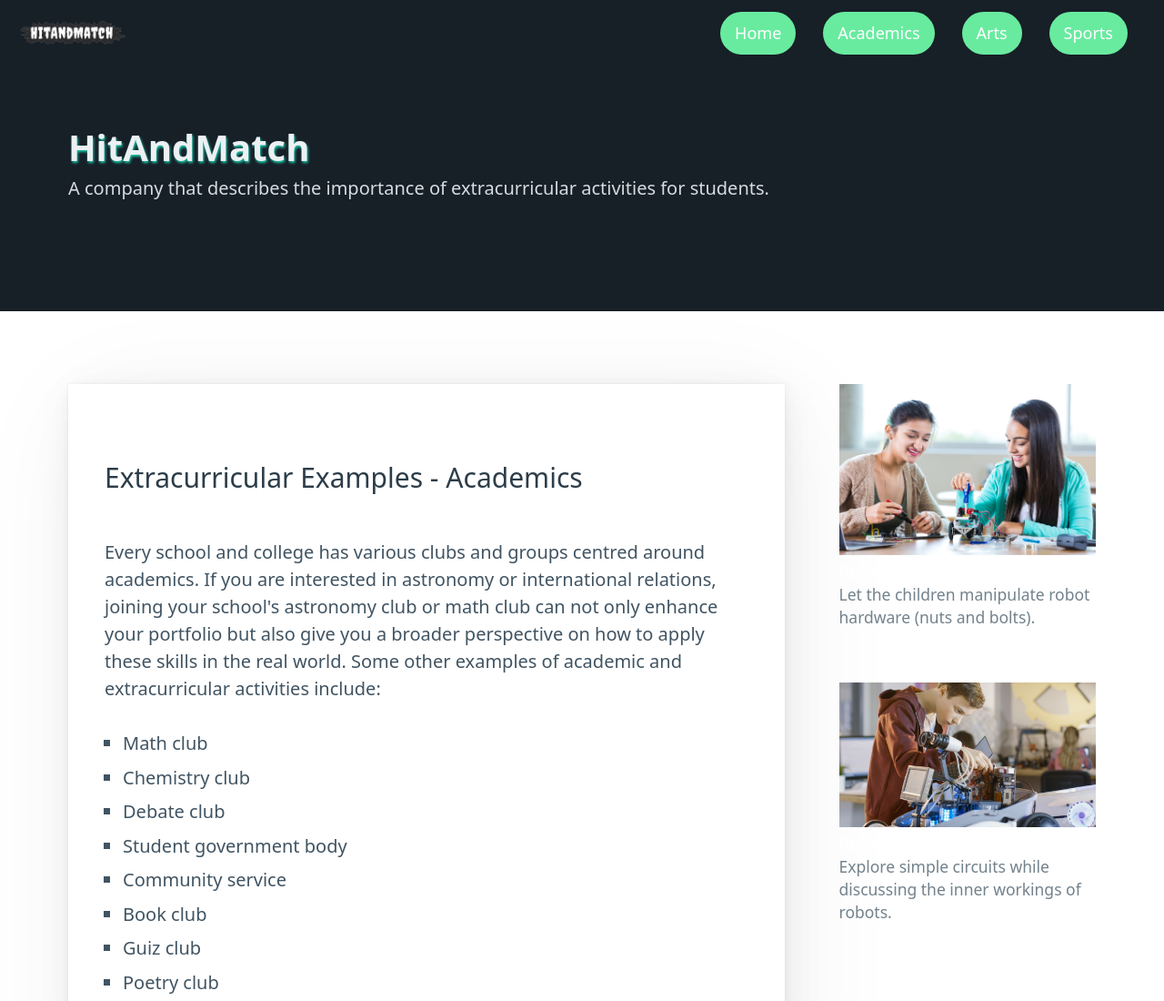
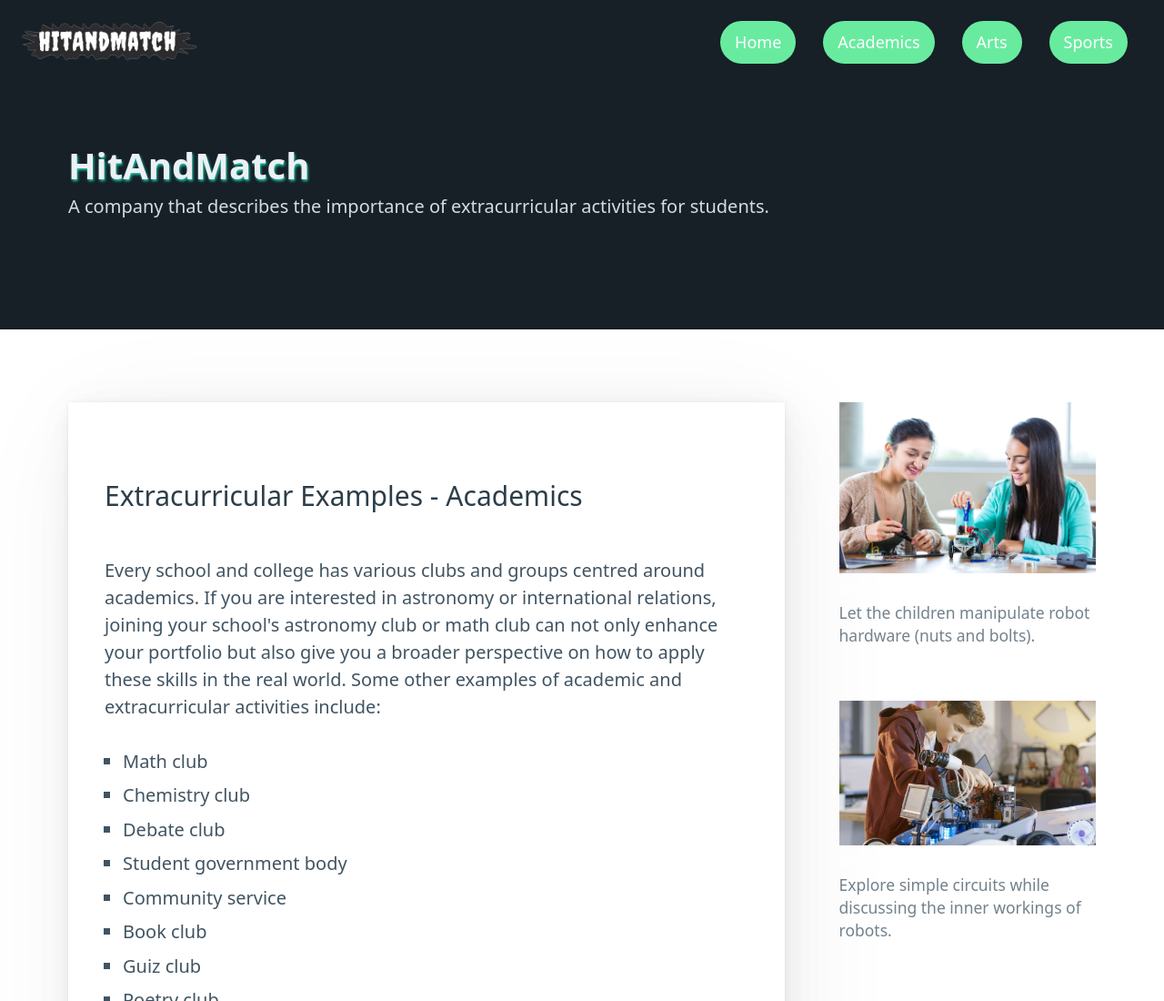
Before and after one commit to sorec574/comp-2511-assignment-2, a plain HTML site: page academics.html in a window 1280 px wide. Shown: the top 1100 px of the page at 91% size. Drawn offline with nearby package versions, Linux system fonts and the light colour scheme; a script that the page names is missing.

Commit message:
logo size

```diff
--- a/academics.html
+++ b/academics.html
@@ -23,7 +23,7 @@
     <div class="hero" data-theme="dark">
       <nav class="container-fluid">
         <ul>
-          <li><a href="index.html" class="contrast"><img class="max_width_24" alt="logo" src="images/logo.png"></a></li>
+          <li><a href="index.html" class="contrast"><img class="max_width_40" alt="logo" src="images/logo.png"></a></li>
         </ul>
         <ul>
           <li><a class="bolts" href="index.html">Home</a></li>
--- a/custom.css
+++ b/custom.css
@@ -65,8 +65,8 @@ aside p {
   margin-bottom: var(--spacing-company);
   line-height: 1.25;
 }
-.max_width_24 {
-  max-width: 24%;
+.max_width_40 {
+  max-width: 40%;
 }
 .mt-0 {
   margin-top: 0px;
```
Also changed, not shown: arts.html (+1 -1 lines), index.html (+1 -1 lines), sports.html (+1 -1 lines).
